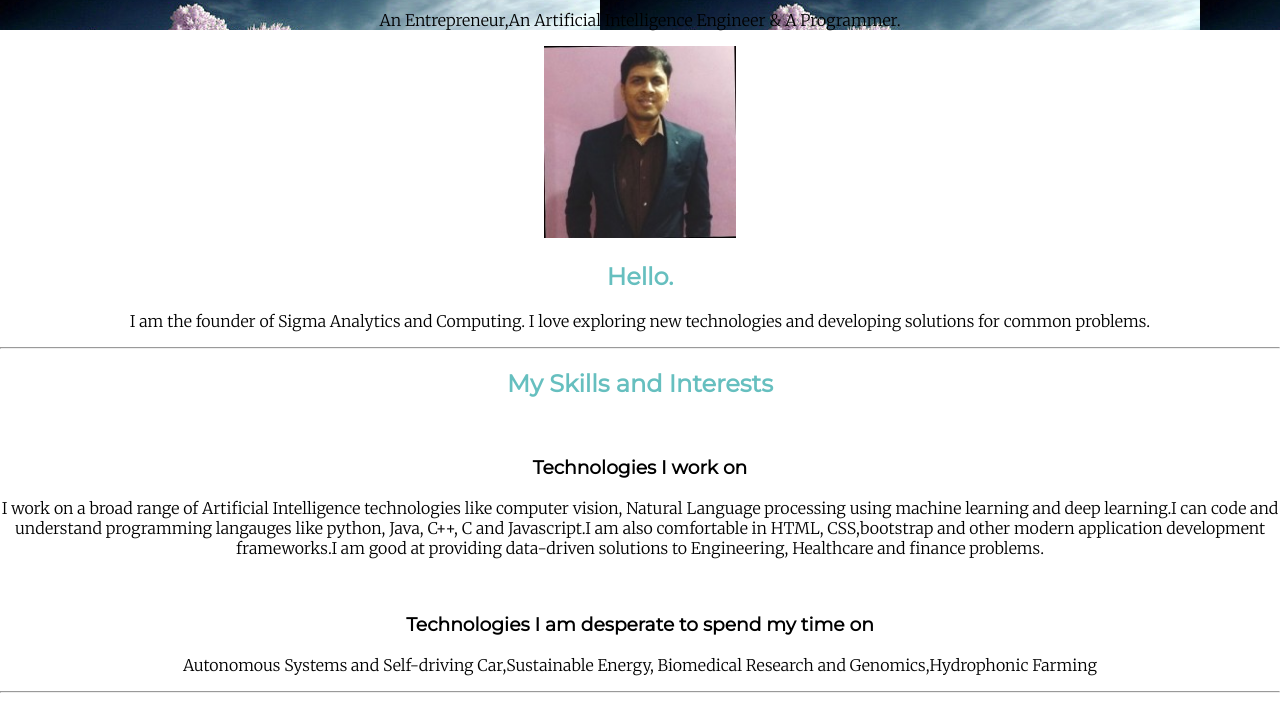
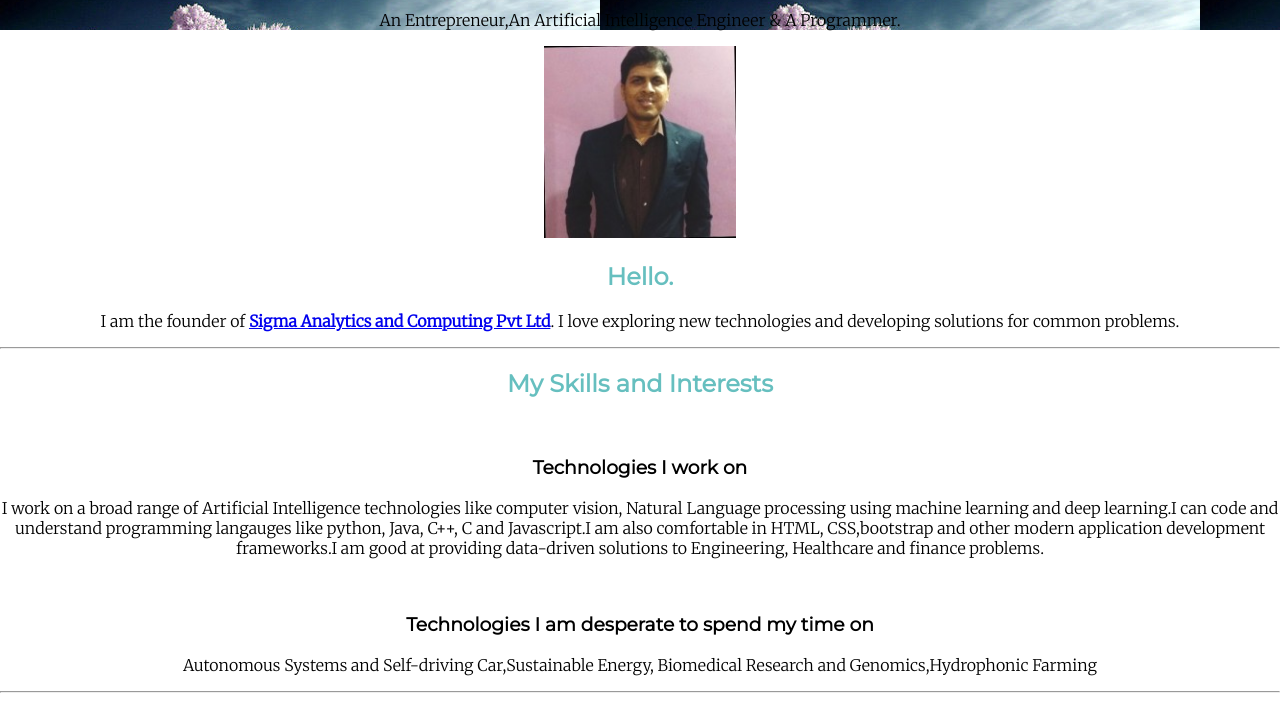
Before and after one commit to jyotinayak1976/profile, a plain HTML site: page index.html in a window 1280 px wide. Shown: the part 70-779 px from the top of the page. Drawn offline with Linux system fonts and the light colour scheme; files whose address does not match are found by name.

Commit message:
Update index.html

```diff
--- a/index.html
+++ b/index.html
@@ -22,7 +22,7 @@
           <img src="me.jpg" height=3% width=15% alt="">
 
           <h2>Hello.</h2>
-          <p>I am the founder of Sigma Analytics and Computing. I love exploring new technologies and developing solutions for common problems.</p>
+          <p>I am the founder of <a href="https://www.sigmancomp.com"><strong>Sigma Analytics and Computing Pvt Ltd</strong></a>. I love exploring new technologies and developing solutions for common problems.</p>
         </div>
         <hr>
         <div class="skills">
```
